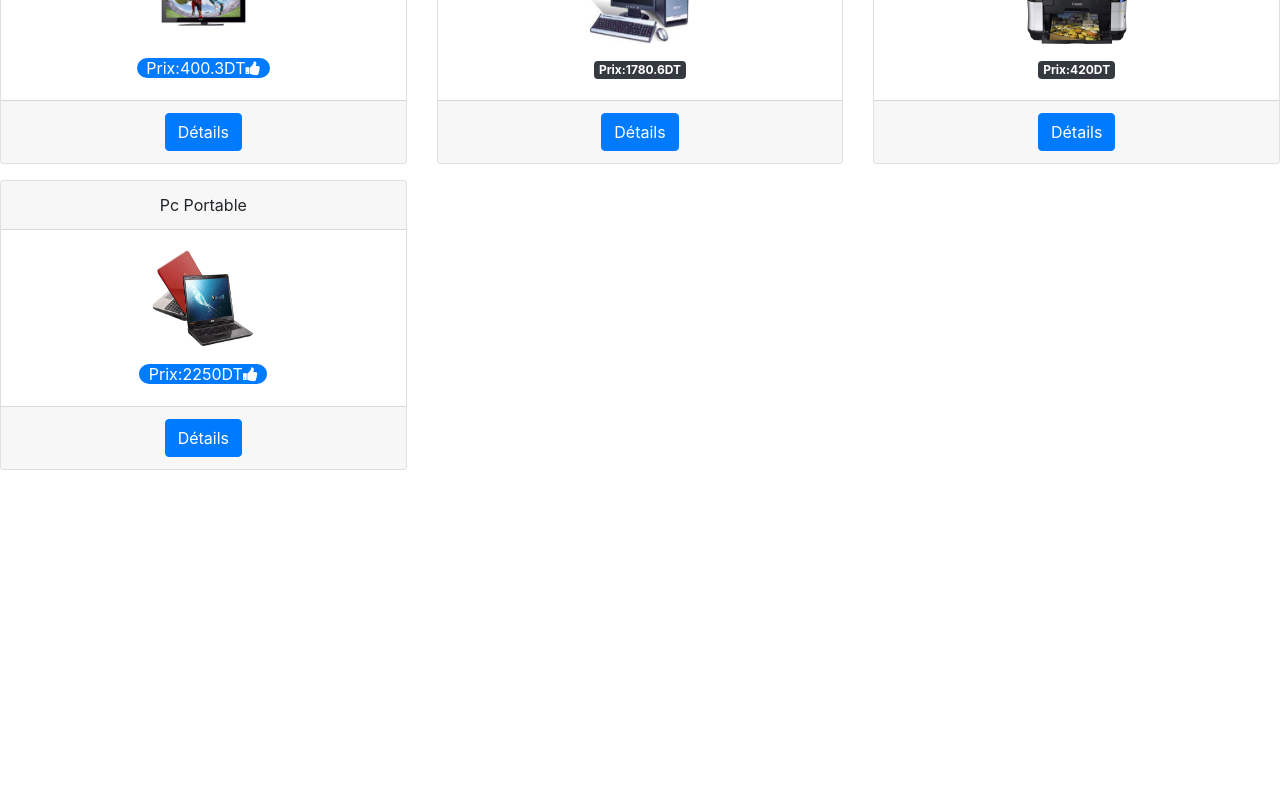
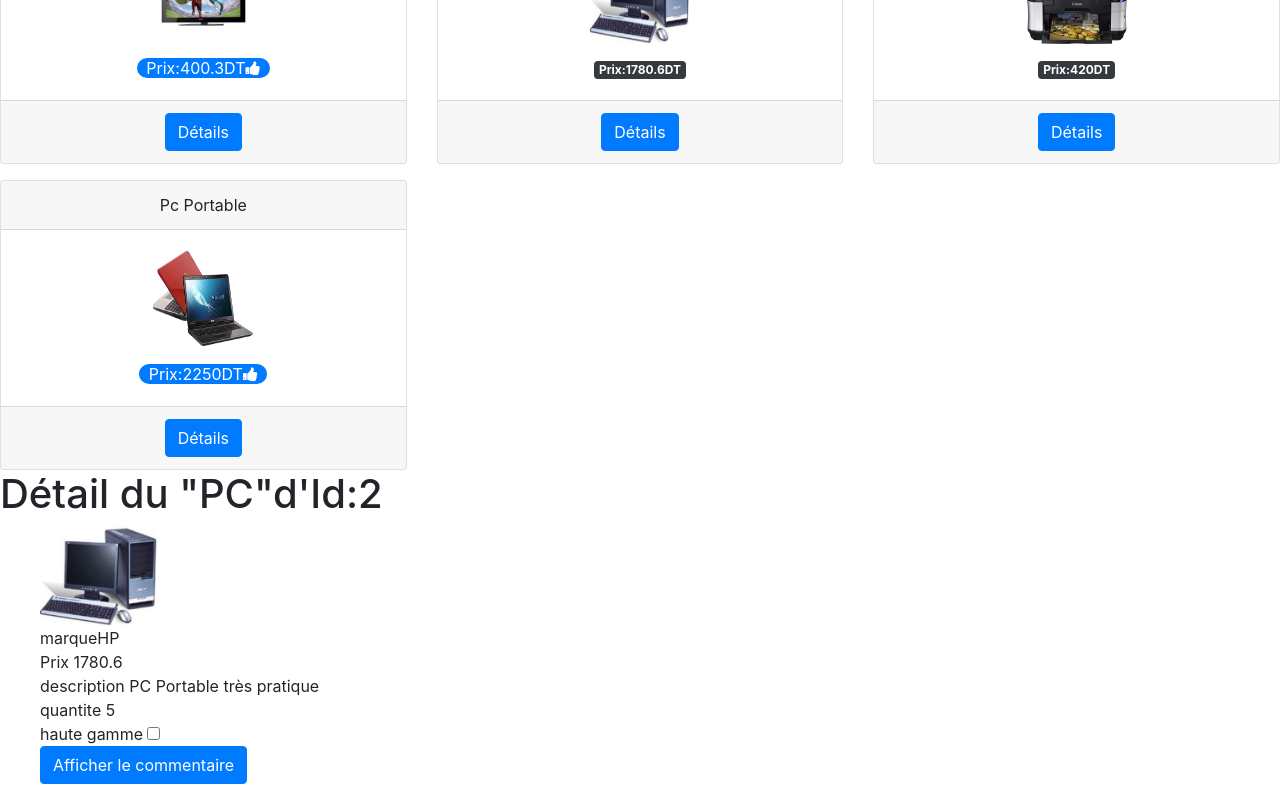
Before and after one commit to yaakoubinourhene/exercicetp6, an Angular app: page / in a window 1280 px wide. Shown: the part 648-1448 px from the top of the page. Before the commit the page ends 1118 px from the top, so only its background shows below. Built offline with nearby package versions, Linux system fonts and the light colour scheme.

Commit message:
detailmateriel ajouté

```diff
--- a/src/app/app.component.html
+++ b/src/app/app.component.html
@@ -1,2 +1,3 @@
 <nou-accueil></nou-accueil>
 <nou-listmateriel></nou-listmateriel>
+<nou-detailmateriel></nou-detailmateriel>
--- a/src/app/app.module.ts
+++ b/src/app/app.module.ts
@@ -7,6 +7,7 @@ import { AccueilComponent } from './composants/accueil/accueil.component';
 import { NomPipe } from './nom.pipe';
 import { ListmaterielComponent } from './composants/informatique/listmateriel/listmateriel.component';
 import { MaterielComponent } from './composants/informatique/materiel/materiel.component';
+import { DetailmaterielComponent } from './composants/informatique/detailmateriel/detailmateriel.component';
 
 
 
@@ -17,6 +18,7 @@ import { MaterielComponent } from './composants/informatique/materiel/materiel.c
     NomPipe,
     ListmaterielComponent,
     MaterielComponent,
+    DetailmaterielComponent,
 
   ],
   imports: [
--- /dev/null
+++ b/src/app/composants/informatique/detailmateriel/detailmateriel.component.css
@@ -0,0 +1,3 @@
+ul li{
+    list-style-type: none;
+}
--- /dev/null
+++ b/src/app/composants/informatique/detailmateriel/detailmateriel.component.html
@@ -0,0 +1,10 @@
+<h1>Détail du "PC"d'Id:2</h1>
+<ul>
+    <li><img [src]="materiel.photo" alt="image pc" withd="100px" height="100px"></li>
+    <li> marque{{materiel.marque}}</li>
+    <li>Prix {{materiel.prix}}</li>
+    <li>description {{materiel.description}}</li>
+    <li>quantite {{materiel.quantite}}</li>
+    <li>haute gamme <input type="checkbox" [checked]="materiel.hautGamme"></li>
+    <li><button type="button" class="btn btn-primary">Afficher le commentaire</button></li>
+</ul>
--- /dev/null
+++ b/src/app/composants/informatique/detailmateriel/detailmateriel.component.ts
@@ -0,0 +1,31 @@
+import { Component, OnInit } from '@angular/core';
+import { Materiel } from 'src/app/models/materiel';
+
+@Component({
+  selector: 'nou-detailmateriel',
+  templateUrl: './detailmateriel.component.html',
+  styleUrls: ['./detailmateriel.component.css']
+})
+export class DetailmaterielComponent implements OnInit {
+
+  materiel:Materiel ={
+    id: '2',
+    libelle: 'PC',
+    photo:'./assets/Informatique/pcFixe.jpg',
+ marque: 'HP',
+ prix: 1780.6,
+ description: 'PC Portable très pratique',
+ hautGamme: false,
+ quantite: 5,
+ commentaires:[
+{contenu:' satisfaisant', note:3, auteur:'Sami MRAD', date:new Date(2020,11,4)},
+{contenu:'Bon rapport qualité prix', note:4, auteur:'Samar Salah', date:new Date(
+2020,10,4)}]
+};
+
+  constructor() { }
+
+  ngOnInit(): void {
+  }
+
+}
```
